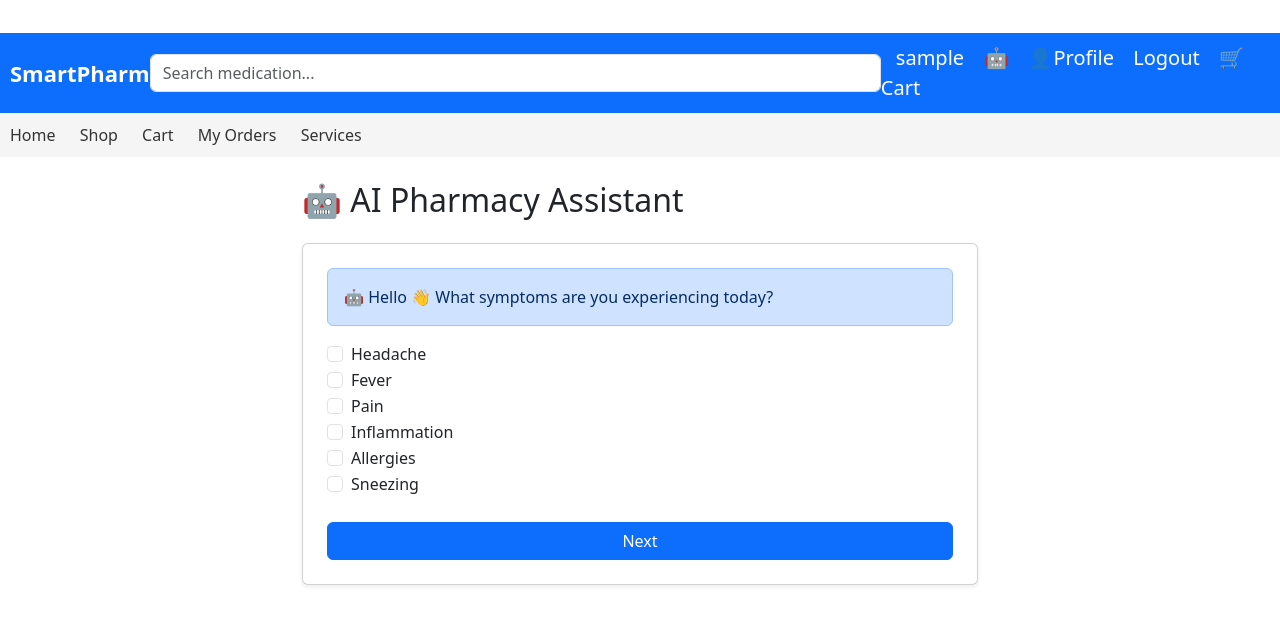
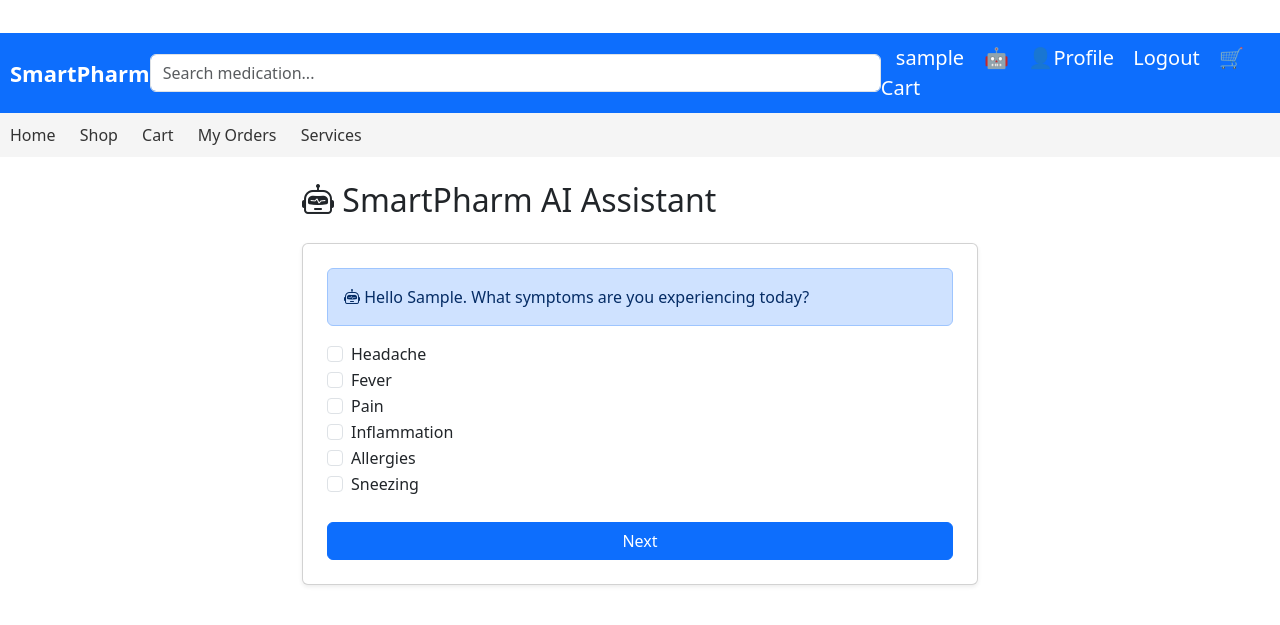
Before and after one commit to Kutyla200/AI-Pharmacy-System, a Django app: page /ai-checker/ in a window 1280 px wide. Shown: the top 625 px of the page. Run offline with Django 5.2, Linux system fonts and the light colour scheme; the visitor is signed in with stand-in values (Sample User, id 1).

Commit message:
UI changes update

```diff
--- a/pharmacy_system/pharmacy_system/settings.py
+++ b/pharmacy_system/pharmacy_system/settings.py
@@ -127,6 +127,10 @@ USE_TZ = True
 
 STATIC_URL = 'static/'
 
+STATICFILES_DIRS = [
+    BASE_DIR / "static",
+]
+
 JAZZMIN_SETTINGS = {
     "site_title": "Pharmacy Admin",
     "site_header": "SmartPharm",
--- a/pharmacy_system/templates/ai_checker.html
+++ b/pharmacy_system/templates/ai_checker.html
@@ -4,7 +4,7 @@
 
 <div class="container mt-4" style="max-width:700px;">
 
-<h2 class="mb-4">🤖 AI Pharmacy Assistant</h2>
+<h2 class="mb-4"><i class="bi bi-robot"></i> SmartPharm AI Assistant</h2>
 
 <!-- STEP 1 -->
 {% if step == 1 %}
@@ -13,7 +13,7 @@
 
 <div class="alert alert-primary">
 
-🤖 Hello 👋
+<i class="bi bi-robot"></i> Hello {{ request.user.first_name }}.
 What symptoms are you experiencing today?
 
 </div>
@@ -71,7 +71,7 @@ Next
 
 <div class="alert alert-secondary">
 
-🤖 I understand you selected:
+<i class="bi bi-robot"></i> I understand you have selected:
 
 <strong>
 {{ symptoms|join:", " }}
@@ -99,7 +99,7 @@ How severe are your symptoms?
 
 <br>
 
-<button class="btn btn-success w-100">
+<button class="btn btn-primary w-100">
 Submit
 </button>
 
@@ -114,7 +114,7 @@ Submit
 
 <div class="alert alert-info">
 
-🤖 Based on your symptoms and severity level, I recommend the following medications:
+<i class="bi bi-robot"></i> Based on your symptoms and severity level, I recommend the following medications:
 
 </div>
 
@@ -140,7 +140,7 @@ Submit
 
 <input type="hidden" name="quantity" value="1">
 
-<button class="btn btn-success">
+<button class="btn btn-primary">
 Add to Cart
 </button>
 
@@ -154,7 +154,7 @@ Add to Cart
 
 <div class="alert alert-warning mt-4">
 
-⚠ AI-assisted recommendations only.
+<i class="bi bi-exclamation-triangle text-danger"></i> AI-assisted recommendations only.
 Consult a healthcare professional if symptoms persist.
 
 </div>
--- a/pharmacy_system/templates/base.html
+++ b/pharmacy_system/templates/base.html
@@ -1,3 +1,4 @@
+{% load static %}
 <!DOCTYPE html>
 <html>
 <head>
@@ -5,6 +6,7 @@
 <title>Online Pharmacy</title>
 
 <link href="https://cdn.jsdelivr.net/npm/bootstrap@5.3.2/dist/css/bootstrap.min.css" rel="stylesheet">
+<link rel="stylesheet" href="https://cdn.jsdelivr.net/npm/bootstrap-icons@1.13.1/font/bootstrap-icons.min.css">
 
 <style>
 
```
Also changed, not shown: pharmacy_system/templates/home.html (+24 -2 lines), pharmacy_system/static/images/logo.png (added), pharmacy_system/static/images/logo_icon.png (added).
